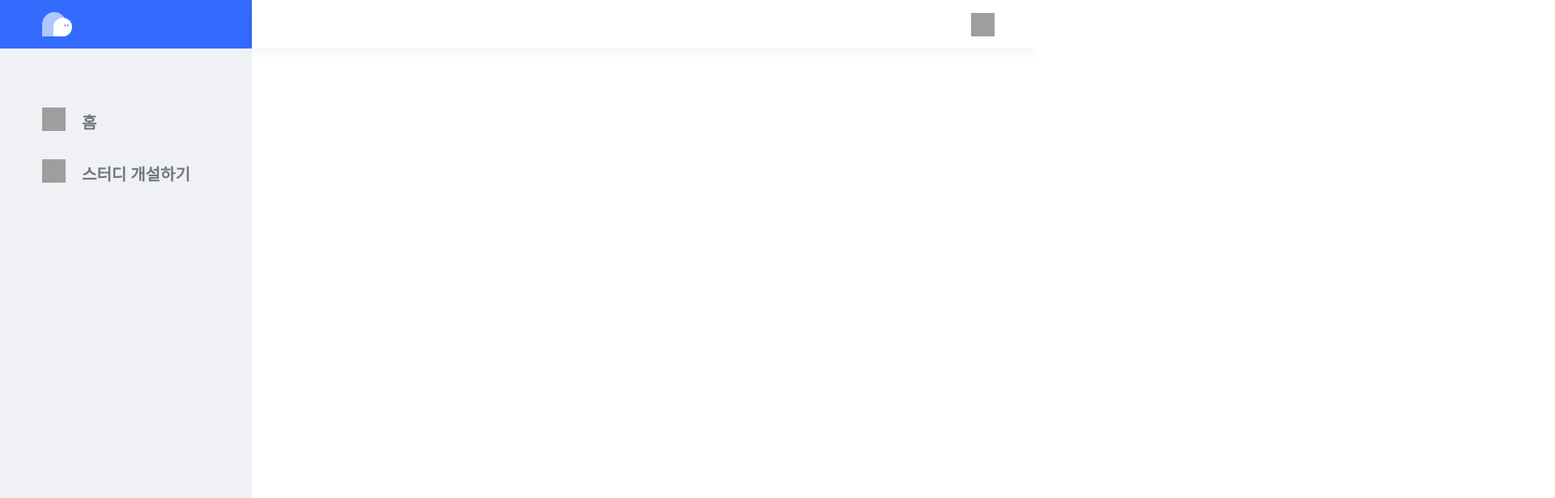
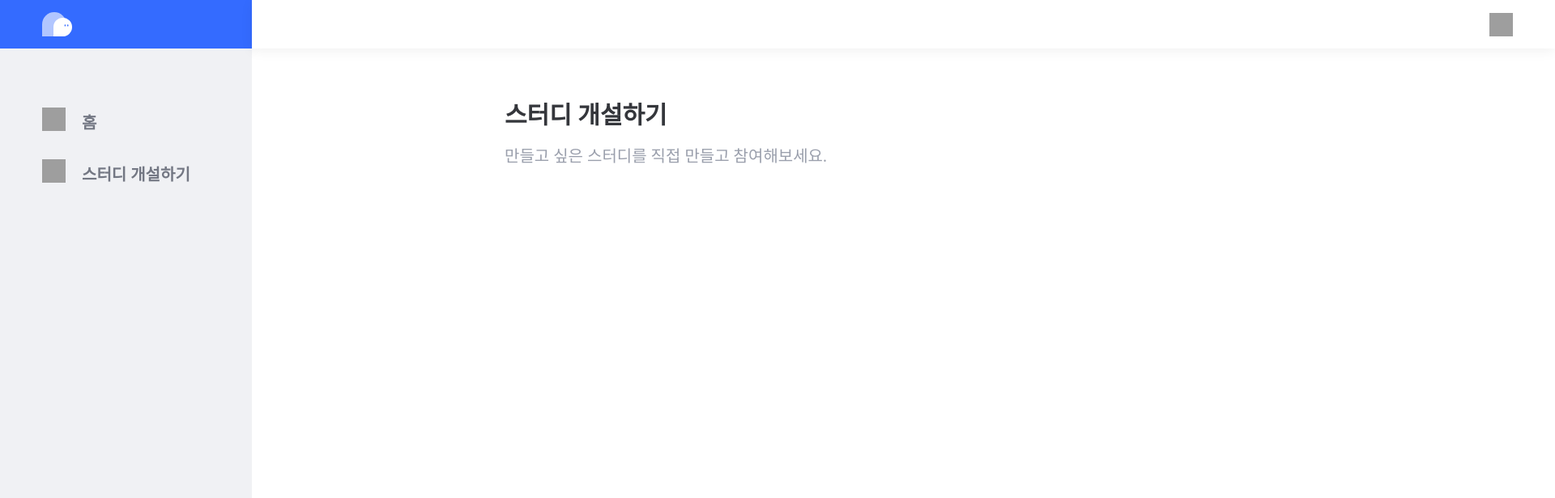
Before and after one commit to real-compacted-developer/connect-class, a React (Create React App) app in the folder front/: page /study/create in a window 1280 px wide. Shown: the top 616 px of the page at 81% size, 1920 px wide, since content can reach past the window. Built offline with nearby package versions, Linux system fonts and the light colour scheme; no server answers; grey boxes are pictures that could not be loaded; a web font is replaced by a local one.

Commit message:
feat: 스터디 생성 뷰 제목, 부제목 추가

```diff
--- a/front/src/pages/StudyCreatePage.tsx
+++ b/front/src/pages/StudyCreatePage.tsx
@@ -8,12 +8,52 @@ const Wrapper = styled.div`
   flex-direction: row;
 `;
 
+const BodyWrapper = styled.div`
+  flex-direction: column;
+`;
+
+const Body = styled.div`
+  width: 1609px;
+  margin: auto 312px;
+  margin-top: 65px;
+`;
+
+const Title = styled.h1`
+  font-family: "Gmarket Sans";
+  font-size: 30px;
+  font-weight: bold;
+  font-stretch: normal;
+  font-style: normal;
+  line-height: 1.2;
+  letter-spacing: normal;
+  text-align: left;
+  color: #34363b;
+`;
+
+const SubTitle = styled.p`
+  font-family: "Spoqa Han Sans";
+  font-size: 20px;
+  font-weight: normal;
+  font-stretch: normal;
+  font-style: normal;
+  line-height: 1.2;
+  letter-spacing: normal;
+  text-align: left;
+  color: #9a9fac;
+`;
+
 class StudyCreate extends React.Component {
   render() {
     return (
       <Wrapper>
         <CreateSideBar />
-        <Header />
+        <BodyWrapper>
+          <Header />
+          <Body>
+            <Title>스터디 개설하기</Title>
+            <SubTitle>만들고 싶은 스터디를 직접 만들고 참여해보세요.</SubTitle>
+          </Body>
+        </BodyWrapper>
       </Wrapper>
     );
   }
```
